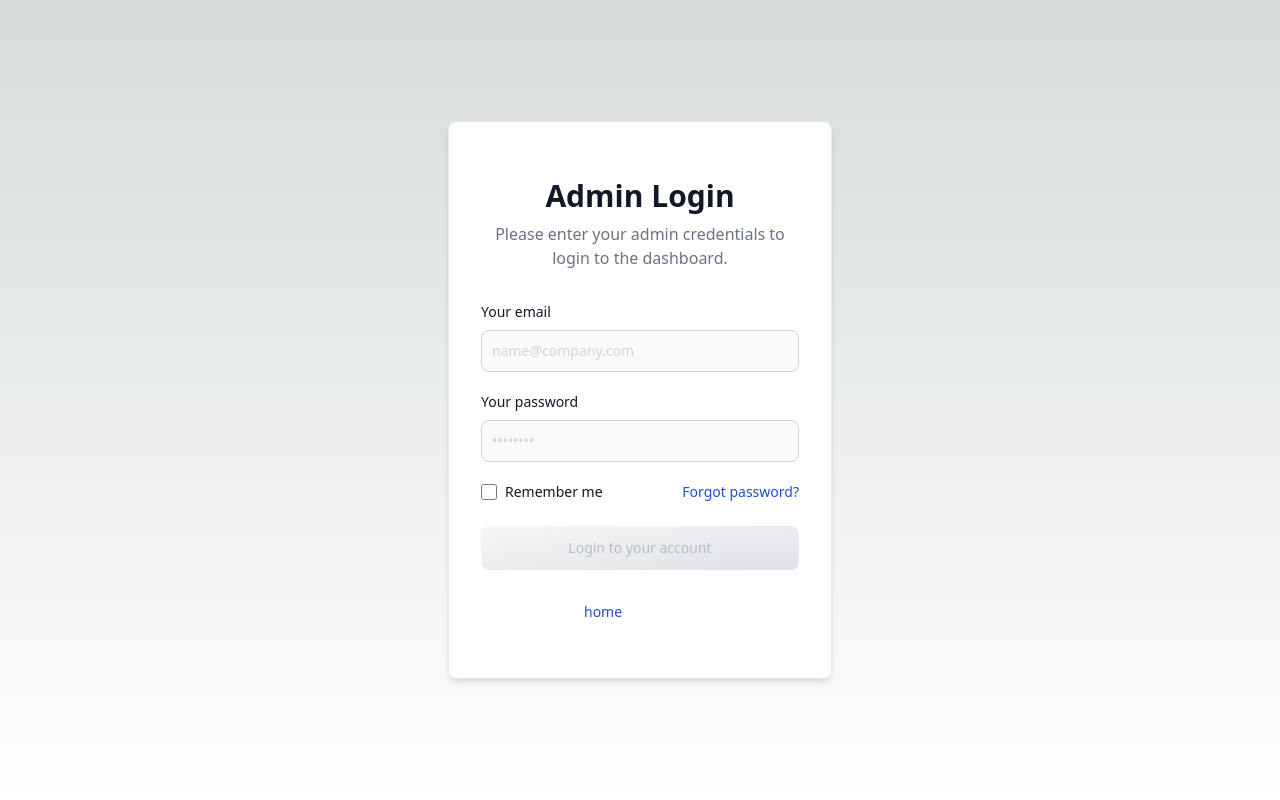
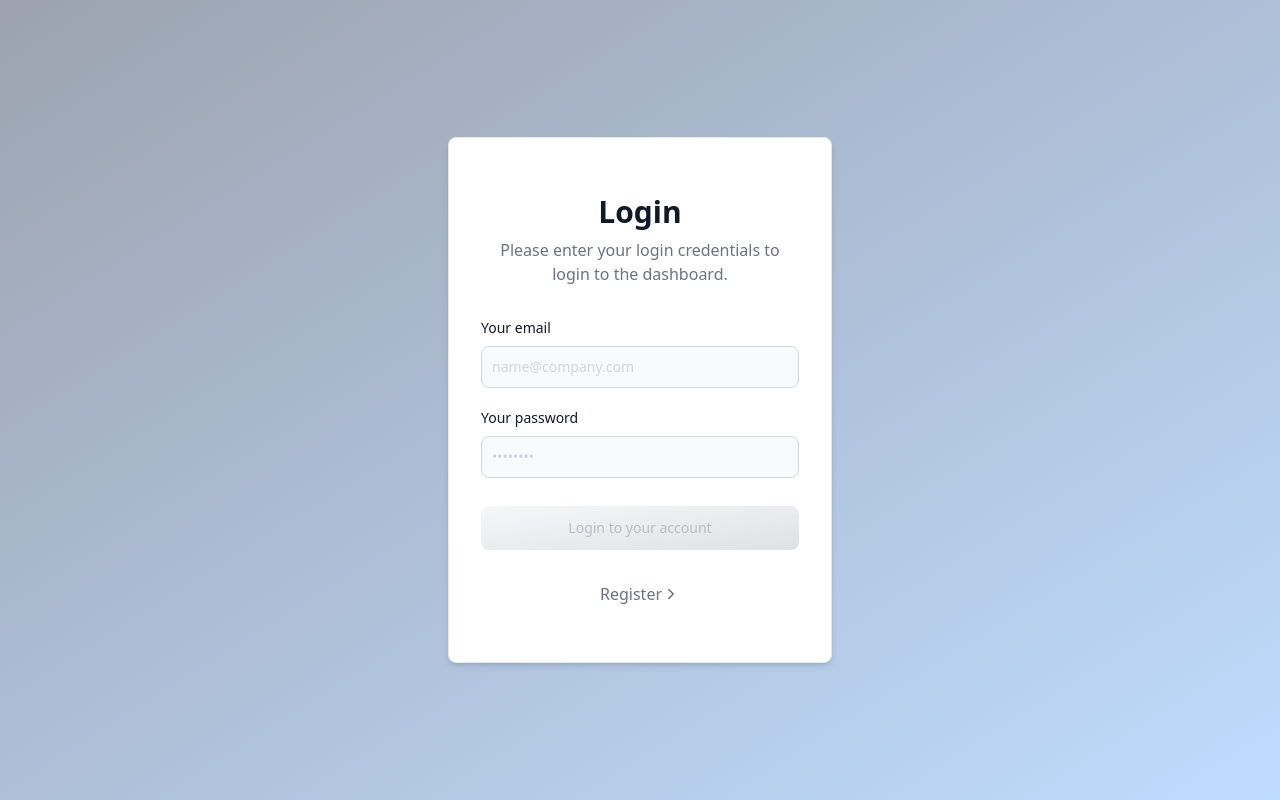
Before and after one commit to realstoman/nextjs-firebase-auth, a Next.js app: page / in a window 1280 px wide. Built offline with nearby package versions, Linux system fonts and the light colour scheme.

Commit message:
Add login and registrations forms ui

```diff
--- a/components/LoginForm.tsx
+++ b/components/LoginForm.tsx
@@ -1,7 +1,8 @@
 import NextLink from 'next/link';
 import { useRouter } from 'next/router';
 import { useState } from 'react';
-// import { FiChevronLeft } from 'react-icons/fi';
+import { PageWrapper } from './PageWrapper';
+import { FiChevronRight } from 'react-icons/fi';
 // import { useAuth } from '../../context/AuthContext';
 // import { PageWrapper } from '../common/PageWrapper';
 
@@ -47,23 +48,15 @@
 	// };
 
 	return (
-		// <PageWrapper
-		// 	initialAnimOpacity={0}
-		// 	animateAnimOpacity={1}
-		// 	exitAnimOpacity={0}
-		// 	initialYAxis={15}
-		// 	animateYAxis={0}
-		// 	exitYAxis={15}
-		// 	timeDelay={0.3}
-		// >
+		<PageWrapper>
 			<div className="flex justify-center items-center min-h-screen">
 				<div className="w-full max-w-sm p-4 py-8 bg-white border border-gray-200 rounded-lg shadow-md sm:p-6 sm:py-10 md:p-8 md:py-14 dark:bg-gray-800 dark:border-gray-700">
 					<form action="" className="group">
 						<h5 className="text-2xl sm:text-3xl font-medium sm:font-semibold text-gray-900 dark:text-white text-center mb-2">
-						Admin Login
+							Login
 						</h5>
-					<p className="text-center text-gray-500 text-md mb-8">
-						Please enter your admin credentials to login to the
+						<p className="text-center text-gray-500 dark:text-gray-200 text-md mb-8">
+							Please enter your login credentials to login to the
 							dashboard.
 						</p>
 						<div className="mb-5">
@@ -119,51 +112,27 @@
 								Password must be at least 8 characters.{' '}
 							</span>
 						</div>
-					<div className="flex items-start mb-6">
-						<div className="flex items-start">
-							<div className="flex items-center h-5">
-								<input
-									id="remember"
-									type="checkbox"
-									value=""
-									className="w-4 h-4 border border-gray-300 rounded bg-gray-50 focus:ring-3 focus:ring-blue-300 dark:bg-gray-700 dark:border-gray-600 dark:focus:ring-blue-600 dark:ring-offset-gray-800"
-								/>
-							</div>
-							<label
-								htmlFor="remember"
-								className="ml-2 text-sm text-gray-900 dark:text-gray-300"
-							>
-								Remember me
-							</label>
-						</div>
-						<NextLink
-							href="/admin/forgot-password"
-							className="ml-auto text-sm text-blue-700 hover:underline dark:text-blue-500"
-						>
-							Forgot password?
-						</NextLink>
-					</div>
+
 						<button
 							type="submit"
 							// disabled={!canSubmit}
-						className="w-full text-white bg-primary-color hover:bg-primary-color-hover focus:ring-4 focus:outline-none focus:ring-blue-300 font-medium rounded-lg text-sm px-5 py-3 text-center mb-8 disabled:bg-gradient-to-br disabled:from-gray-100 disabled:to-gray-300 disabled:text-gray-400 disabled:cursor-not-allowed group-invalid:bg-gradient-to-br group-invalid:from-gray-100 group-invalid:to-gray-300 group-invalid:text-gray-400 group-invalid:pointer-events-none group-invalid:opacity-70"
+							className="w-full text-white bg-green-600 hover:bg-green-700 focus:ring-4 focus:outline-none focus:ring-blue-300 font-medium rounded-lg text-sm px-5 py-3 text-center mb-8 mt-2 disabled:bg-gradient-to-br disabled:from-gray-100 disabled:to-gray-300 disabled:text-gray-400 disabled:cursor-not-allowed group-invalid:bg-gradient-to-br group-invalid:from-gray-100 group-invalid:to-gray-300 group-invalid:text-gray-400 group-invalid:pointer-events-none group-invalid:opacity-70"
 						>
 							Login to your account
 						</button>
 
-					<div className="text-sm font-medium text-gray-500 dark:text-gray-300 flex text-center justify-center items-center">
+						<div className="text-md font-medium text-gray-500 dark:text-gray-300 flex text-center justify-center items-center">
 							<NextLink
-							href="/"
-							className="text-blue-700 hover:underline dark:text-blue-500 flex justify-between items-center w-28"
+								href="/register"
+								className="text-gray-500 hover:text-gray-800 hover:underline dark:text-gray-200 dark:hover:text-white flex justify-between items-center w-20"
 							>
-							{/* <FiChevronLeft className="text-lg" /> Back to */}
-							home
+								Register <FiChevronRight className="text-lg" />
 							</NextLink>
 						</div>
 					</form>
 				</div>
 			</div>
-		// </PageWrapper>
+		</PageWrapper>
 	);
 };
 
--- /dev/null
+++ b/components/PageWrapper.tsx
@@ -0,0 +1,25 @@
+'use client';
+import { motion, AnimatePresence } from 'framer-motion';
+
+export const PageWrapper = ({ children }: { children: any }) => {
+	return (
+		<>
+			<AnimatePresence>
+				<motion.div
+					initial={{
+						opacity: 0,
+						y: 0,
+					}}
+					animate={{
+						opacity: 1,
+						y: 0,
+					}}
+					exit={{ opacity: 0, y: 0 }}
+					transition={{ delay: 0.3 }}
+				>
+					{children}
+				</motion.div>
+			</AnimatePresence>
+		</>
+	);
+};
--- a/components/RegistrationForm.tsx
+++ b/components/RegistrationForm.tsx
@@ -1,10 +1,140 @@
-import React from 'react';
+import NextLink from 'next/link';
+import { useRouter } from 'next/router';
+import { useState } from 'react';
+import { FiChevronLeft } from 'react-icons/fi';
+import { PageWrapper } from './PageWrapper';
+// import { useAuth } from '../../context/AuthContext';
+// import { PageWrapper } from '../common/PageWrapper';
+
+interface RegistrationType {
+	email: string;
+	password: string;
+}
 
 const RegistrationForm = () => {
+	const [data, setData] = useState<RegistrationType>({
+		email: '',
+		password: '',
+	});
+
+	// const { signUp } = useAuth();
+	const router = useRouter();
+
+	const handleRegistration = async (e: any) => {
+		e.preventDefault();
+		try {
+			// await signUp(data.email, data.password);
+			router.push('/dashboard');
+		} catch (error: any) {
+			console.log(error.message);
+		}
+		console.log(data);
+	};
+
+	// Destructure data from the object
+	const { ...allData } = data;
+
+	// Disable submit button until all fields are filled in
+	const canSubmit = [...Object.values(allData)].every(Boolean);
+
+	// React Hook Form Example
+	// const onSubmit = async (data: SignUpType) => {
+	// 	try {
+	// 		await signUp(data.email, data.password);
+	// 		router.push('/dashboard');
+	// 	} catch (error: any) {
+	// 		console.log(error.message);
+	// 	}
+	// };
+
 	return (
-		<div>
-			<h1>RegistrationForm</h1>
-		</div>
+		<PageWrapper>
+			<div className="flex justify-center items-center min-h-screen">
+				<div className="w-full max-w-sm p-4 py-8 bg-white border border-gray-200 rounded-lg shadow-md sm:p-6 sm:py-10 md:p-8 md:py-14 dark:bg-gray-800 dark:border-gray-700">
+					<form
+						action=""
+						onSubmit={handleRegistration}
+						className="group"
+					>
+						<h5 className="text-2xl sm:text-3xl font-medium sm:font-semibold text-gray-900 dark:text-white text-center mb-2">
+							Register
+						</h5>
+						<p className="text-center text-md mb-8">
+							Fill in the form below to create a new account
+						</p>
+						<div className="mb-5">
+							<label
+								htmlFor="email"
+								className="block mb-2 text-sm font-medium text-gray-900 dark:text-white"
+							>
+								Your email
+							</label>
+							<input
+								type="email"
+								name="email"
+								id="email"
+								className="bg-gray-50 border border-gray-300 text-gray-900 text-sm rounded-lg focus:ring-blue-500 focus:border-blue-500 block w-full p-2.5 dark:bg-gray-600 dark:border-gray-500 dark:placeholder-gray-400 dark:text-white placeholder-gray-300 valid:[&:not(:placeholder-shown)]:border-green-500 [&:not(:placeholder-shown):not(:focus):invalid~span]:block invalid:[&:not(:placeholder-shown):not(:focus)]:border-red-400"
+								autoComplete="off"
+								required
+								pattern="[a-z0-9._+-]+@[a-z0-9.-]+\.[a-z]{2,}$"
+								placeholder="name@company.com"
+								onChange={(e: any) => {
+									setData({
+										...data,
+										email: e.target.value,
+									});
+								}}
+							/>
+							<span className="mt-1 hidden text-sm text-red-400">
+								Please enter a valid email address.{' '}
+							</span>
+						</div>
+						<div className="mb-5">
+							<label
+								htmlFor="password"
+								className="block mb-2 text-sm font-medium text-gray-900 dark:text-white"
+							>
+								Your password
+							</label>
+							<input
+								type="password"
+								name="password"
+								id="password"
+								placeholder="••••••••"
+								className="bg-gray-50 border border-gray-300 text-gray-900 text-sm rounded-lg focus:ring-blue-500 focus:border-blue-500 block w-full p-2.5 dark:bg-gray-600 dark:border-gray-500 dark:placeholder-gray-400 dark:text-white placeholder-gray-300 valid:[&:not(:placeholder-shown)]:border-green-500 [&:not(:placeholder-shown):not(:focus):invalid~span]:block invalid:[&:not(:placeholder-shown):not(:focus)]:border-red-400"
+								pattern=".{8,}"
+								required
+								onChange={(e: any) => {
+									setData({
+										...data,
+										password: e.target.value,
+									});
+								}}
+							/>
+							<span className="mt-1 hidden text-sm text-red-400">
+								Password must be at least 8 characters.{' '}
+							</span>
+						</div>
+
+						<button
+							type="submit"
+							disabled={!canSubmit}
+							className="w-full text-white bg-primary-color hover:bg-primary-color-hover focus:ring-4 focus:outline-none focus:ring-blue-300 font-medium rounded-lg text-sm px-5 py-3 text-center mb-8 mt-2 disabled:bg-gradient-to-br disabled:from-gray-100 disabled:to-gray-300 disabled:text-gray-400 disabled:cursor-not-allowed group-invalid:bg-gradient-to-br group-invalid:from-gray-100 group-invalid:to-gray-300 group-invalid:text-gray-400 group-invalid:pointer-events-none group-invalid:opacity-70"
+						>
+							Create account
+						</button>
+						<div className="text-md font-medium text-gray-500 dark:text-gray-300 flex text-center justify-center items-center">
+							<NextLink
+								href="/"
+								className="text-blue-700 hover:underline dark:text-blue-500 flex justify-between items-center w-16"
+							>
+								<FiChevronLeft className="text-xl" /> Login
+							</NextLink>
+						</div>
+					</form>
+				</div>
+			</div>
+		</PageWrapper>
 	);
 };
 
--- a/package.json
+++ b/package.json
@@ -16,9 +16,11 @@
     "eslint": "8.33.0",
     "eslint-config-next": "13.1.6",
     "firebase": "^9.17.1",
+    "framer-motion": "^9.0.1",
     "next": "13.1.6",
     "react": "18.2.0",
     "react-dom": "18.2.0",
+    "react-icons": "^4.7.1",
     "typescript": "4.9.5"
   },
   "devDependencies": {
--- a/pages/register.tsx
+++ b/pages/register.tsx
@@ -1,10 +1,12 @@
 import RegistrationForm from '@/components/RegistrationForm';
 import React from 'react';
 
-export const register = () => {
+const register = () => {
 	return (
 		<div className="px-4 m-0 bg-gradient-to-br from-primary-color to-blue-400 min-h-screen">
 			<RegistrationForm />
 		</div>
 	);
 };
+
+export default register;
--- a/styles/globals.css
+++ b/styles/globals.css
@@ -93,13 +93,7 @@
 }
 
 body {
-	color: rgb(var(--foreground-rgb));
-	background: linear-gradient(
-			to bottom,
-			transparent,
-			rgb(var(--background-end-rgb))
-		)
-		rgb(var(--background-start-rgb));
+	@apply bg-gradient-to-br from-gray-400 to-blue-200;
 }
 
 a {
```
Also changed, not shown: 1 other file (tests, documents, lock files or other folders). Lines whose indentation alone changed are shown as unchanged.
